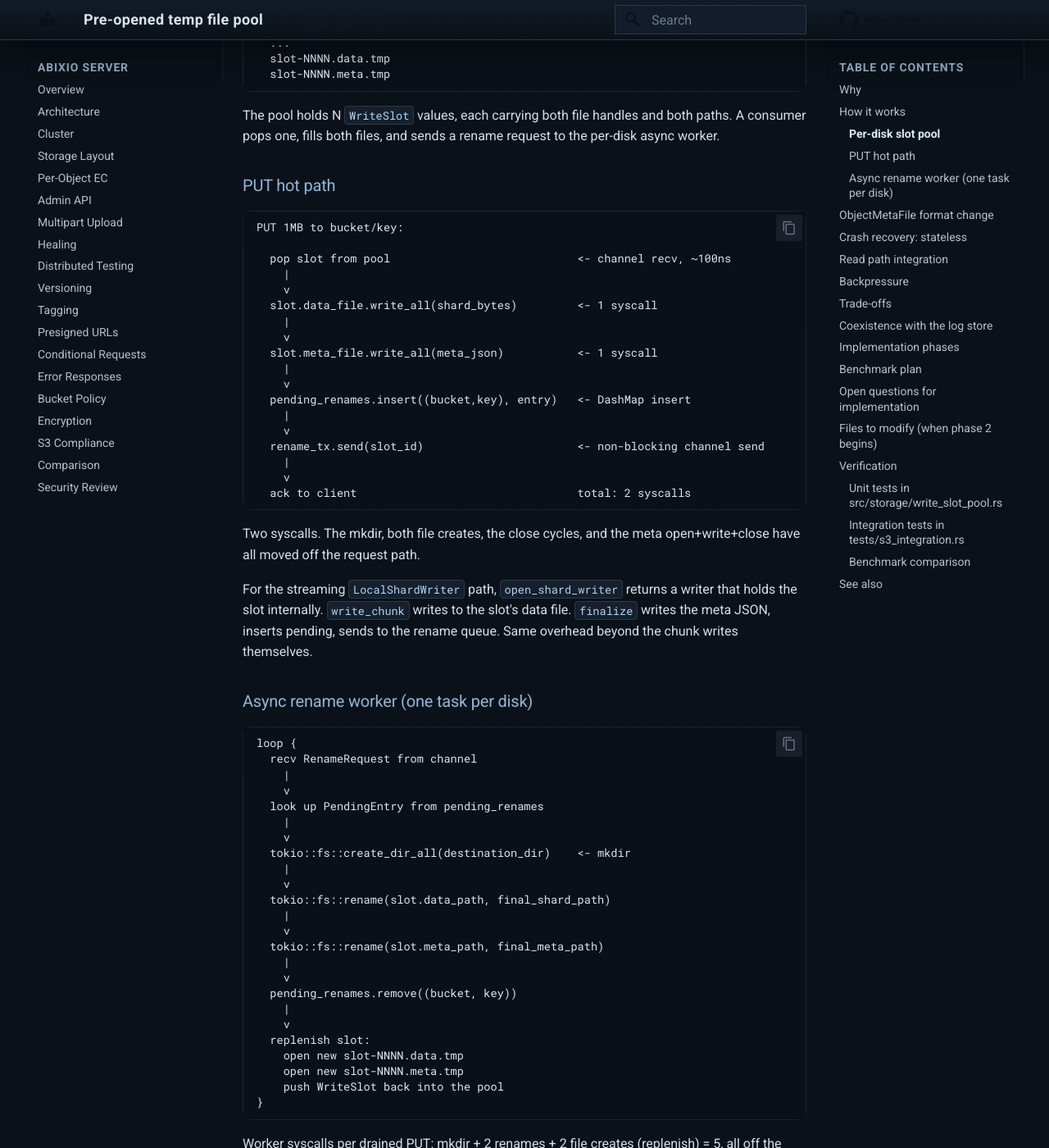
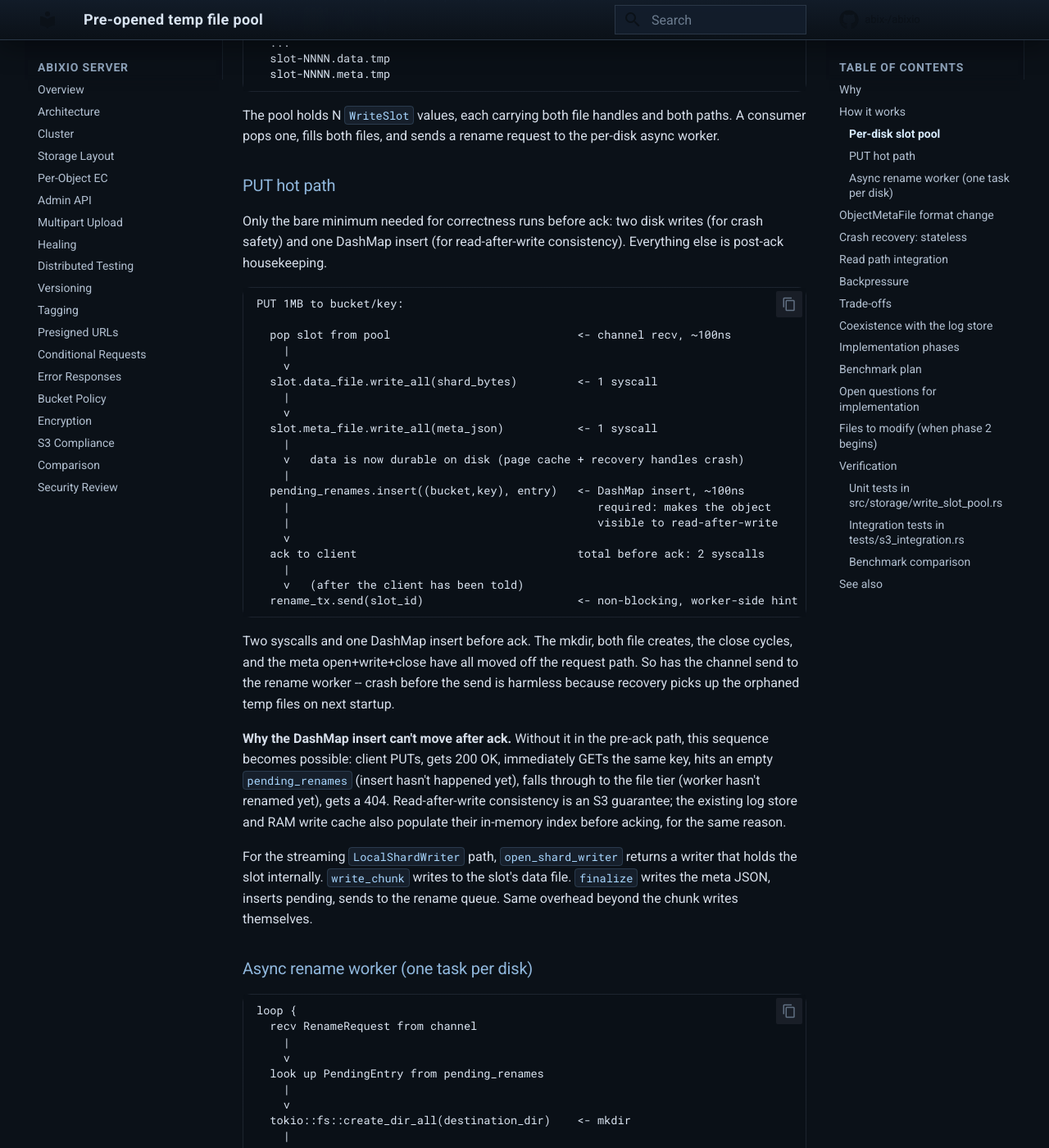
Before and after one commit to abix-/abixio, an MkDocs documentation site: the page built from docs/write-pool.md, in a window 1280 px wide and 1400 px high, scrolled down 1372 px. Shown: the whole window at 82% size. Built offline with MkDocs 1.6.1 and Material for MkDocs 9.7.7, drawn with Linux system fonts in a browser that asks for light colours; comment, search, counter and statistics services are not loaded.

Commit message:
docs: pool ack moves up after writes, only DashMap insert stays pre-ack for read consistency

````diff
--- a/docs/write-pool.md
+++ b/docs/write-pool.md
@@ -72,6 +72,10 @@ rename request to the per-disk async worker.
 
 ### PUT hot path
 
+Only the bare minimum needed for correctness runs before ack: two
+disk writes (for crash safety) and one DashMap insert (for
+read-after-write consistency). Everything else is post-ack housekeeping.
+
 ```
 PUT 1MB to bucket/key:
 
@@ -83,18 +87,31 @@ PUT 1MB to bucket/key:
     v
   slot.meta_file.write_all(meta_json)           <- 1 syscall
     |
+    v   data is now durable on disk (page cache + recovery handles crash)
+    |
+  pending_renames.insert((bucket,key), entry)   <- DashMap insert, ~100ns
+    |                                              required: makes the object
+    |                                              visible to read-after-write
     v
-  pending_renames.insert((bucket,key), entry)   <- DashMap insert
+  ack to client                                 total before ack: 2 syscalls
     |
-    v
-  rename_tx.send(slot_id)                       <- non-blocking channel send
-    |
-    v
-  ack to client                                 total: 2 syscalls
+    v   (after the client has been told)
+  rename_tx.send(slot_id)                       <- non-blocking, worker-side hint
 ```
 
-Two syscalls. The mkdir, both file creates, the close cycles, and
-the meta open+write+close have all moved off the request path.
+Two syscalls and one DashMap insert before ack. The mkdir, both file
+creates, the close cycles, and the meta open+write+close have all
+moved off the request path. So has the channel send to the rename
+worker -- crash before the send is harmless because recovery picks
+up the orphaned temp files on next startup.
+
+**Why the DashMap insert can't move after ack.** Without it in the
+pre-ack path, this sequence becomes possible: client PUTs, gets 200
+OK, immediately GETs the same key, hits an empty `pending_renames`
+(insert hasn't happened yet), falls through to the file tier (worker
+hasn't renamed yet), gets a 404. Read-after-write consistency is an
+S3 guarantee; the existing log store and RAM write cache also
+populate their in-memory index before acking, for the same reason.
 
 For the streaming `LocalShardWriter` path, `open_shard_writer` returns
 a writer that holds the slot internally. `write_chunk` writes to the
````
